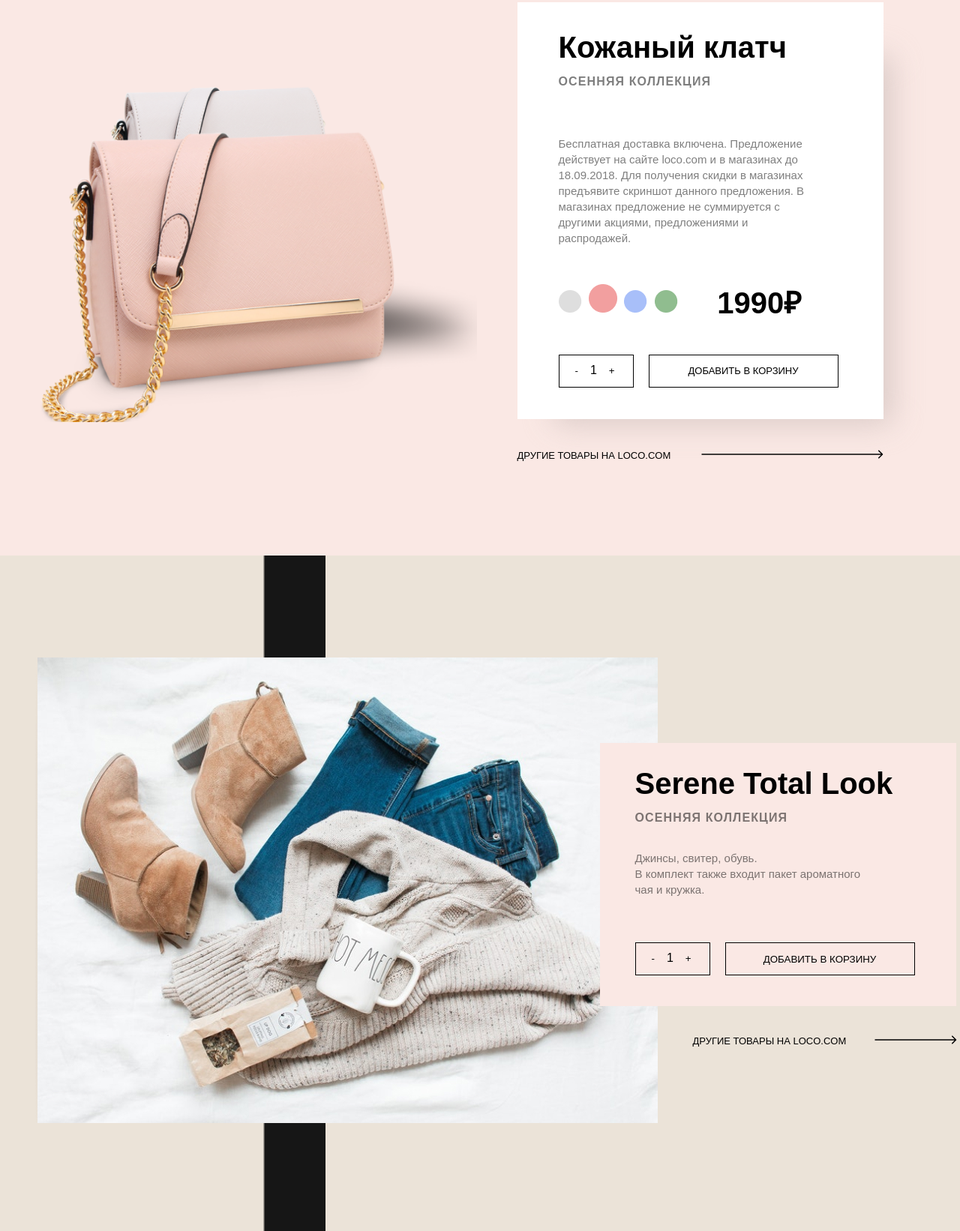
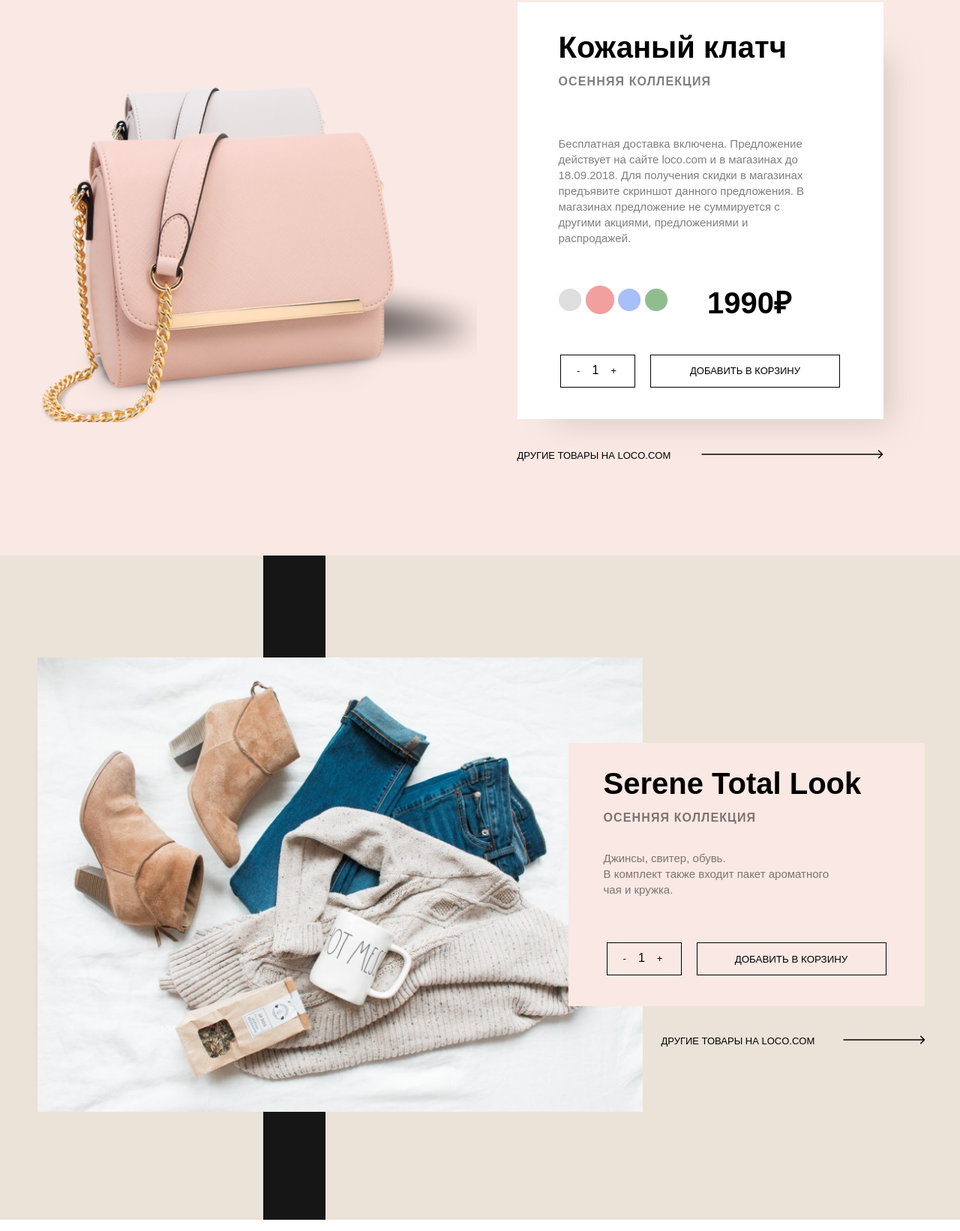
Before and after one commit to WebHeroSchool/Kh_css, a plain HTML site: page src/index.html in a window 1280 px wide. Shown: the part 1064-2706 px from the top of the page at 75% size. Drawn offline with Linux system fonts and the light colour scheme.

Commit message:
правки

```diff
--- a/src/index.html
+++ b/src/index.html
@@ -51,13 +51,13 @@
  			</div>
  		 <div class="collection__social">
  			<div class="collection__social-links">
- 				<a href="">
+ 				<a class="collection__social-link"href="">
  					<img src="img/instagram.png" alt="">
  				</a>
- 				<a href="">
+ 				<a class="collection__social-link" href="">
  					<img src="img/vk-social-network-logo.png" alt="">
  				</a>
- 				<a href="">
+ 				<a class="collection__social-link" href="">
  					<img src="img/facebook.png" alt="">
  				</a>
  			</div>
--- a/src/sass/media.sass
+++ b/src/sass/media.sass
@@ -389,6 +389,8 @@
  	margin-top: 19px
 	 &::after
 	 	display: none
+ .space
+	 padding-right: 5px
 
 
 .footer
@@ -530,7 +532,7 @@
 			height: 29px
 			width: 27px
 	.space
-	 padding-right: 2px
+	 padding-right: 5px
 	.btn
 		&_text
 			line-height: 0px
--- a/src/sass/style.sass
+++ b/src/sass/style.sass
@@ -258,9 +258,12 @@ header
 		color: #000000
 		opacity: 0.5
 	&__colors
-		display: inline-block
+		display: inline-flex
+		justify-content: center
+  align-items: center
 	 padding: 48px 48px 0 55px
 		vertical-align: middle
+
 		cursor: pointer
 	&__price
 		display: inline-block
@@ -271,10 +274,11 @@ header
 		vertical-align: -webkit-baseline-middle
 		color: #000000
 	&__number
-		padding: 41px 0 0 55px
+		padding: 41px 0 0 0
 		width: 373px
 		display: flex
   justify-content: space-between
+  margin: 0 auto
 	&__counter
 		display: inline-block
 	 width: 100px
@@ -338,7 +342,7 @@ header
 
 .look
 	background: #ebe3d8
-	background-image: linear-gradient(to left,rgb(235, 227, 216) 66.1%,rgb(22, 22, 22) 66.1%,rgb(22, 22, 22) 72.4%,rgb(235, 227, 216) 72.6%)
+	background-image: linear-gradient(to left,rgb(235, 227, 216) 66.1%,rgb(22, 22, 22) 66.1%,rgb(22, 22, 22) 72.6%,rgb(235, 227, 216) 72.6%)
 	&__wrap
 		display: flex
 		margin: 0 auto
@@ -346,7 +350,7 @@ header
 	&__description
 	 position: relative
   top: 250px
-  left: -133px
+  left: -155px
   height: 100%
 	&__image
 		padding: 136px 0 140px 0
@@ -387,7 +391,7 @@ header
 .look_btn
 	background: #fae8e4
 .look_card-number
-	padding: 60px 0 0 47px
+	padding: 60px 0 0 0
 .btn_style
 	background: #fae8e4
 .look_card-title
@@ -402,6 +406,8 @@ header
 	font-size: 13px
 	text-decoration: none
 	color: #000000
+.image_size
+	width: 810px
 
 .footer
 	background: #ebe3d8
```
Also changed, not shown: src/css/media.css, src/css/style.css.
